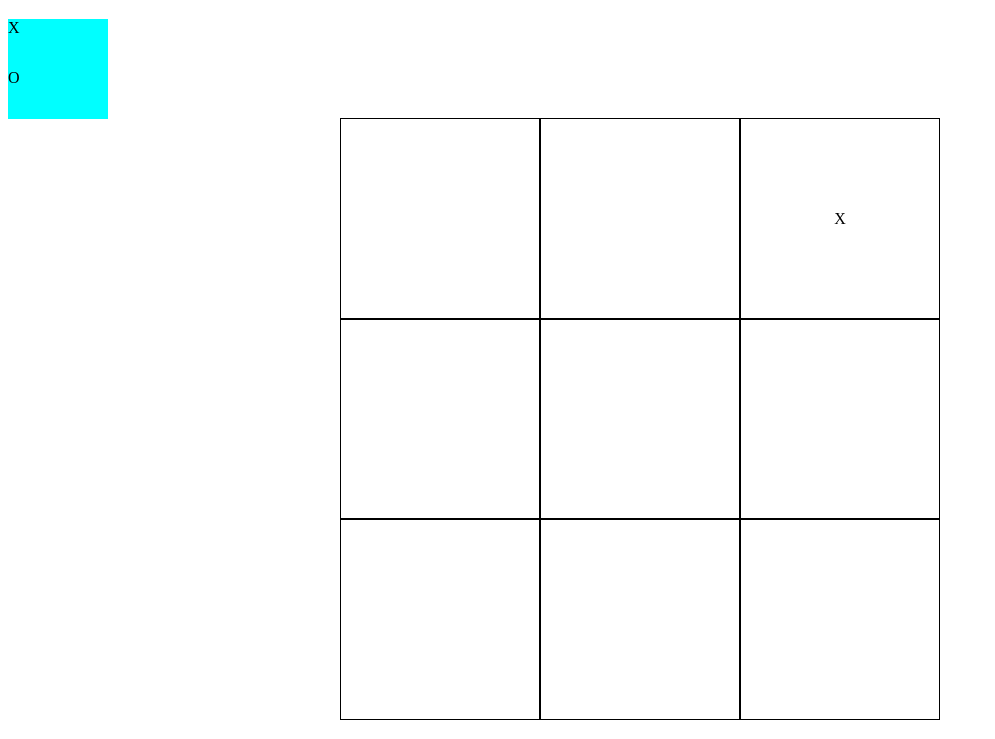
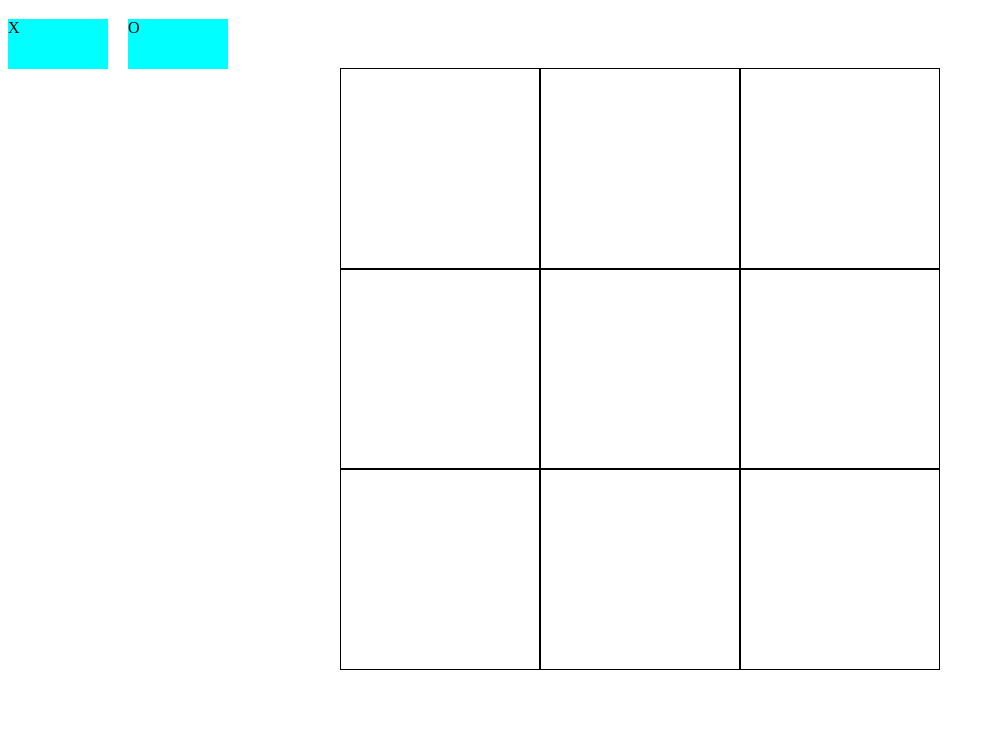
Before and after one commit to cookingnoob/tik-tak-toe, a plain HTML site: page index.html in a window 1280 px wide. Shown: the part 61-800 px from the top of the page, without its empty margins (0-995 px from the left). Drawn offline with Linux system fonts and the light colour scheme.

Commit message:
the grid is created with dom elements inside the Gameboard module

```diff
--- a/index.html
+++ b/index.html
@@ -12,7 +12,7 @@
     <H1>Tik Tac  Toe</H1>
     <div class="playerSelection"></div>
 
-    <div class="board">
+    <!-- <div class="board">
         <div class="cell" id="one"></div>
         <div class="cell" id="two"></div>
         <div class="cell" id="three">X</div>
@@ -22,7 +22,7 @@
         <div class="cell" id="seven"></div>
         <div class="cell" id="eight"></div>
         <div class="cell" id="nine"></div>
-    </div>
+    </div> -->
     <script src="./script.js"></script>
 </body>
 </html>
--- a/script.js
+++ b/script.js
@@ -1,27 +1,39 @@
 //un objeto que tiene el tablero
 //Crear array para guardar el tablero, no tengo idea de que se refiere con esto
-// ¿¿sera crear los elementos con tecnicas de dom y guardarlos como objetos?
+//es crear una fabrica para la parrilla del tablero
+//va a tener un valor del numero de casilla, para definir las reglas de ganar/perder/empate
+//va a tener un valor que sera definido cuando el jugador haga click
+
 const Gameboard = (() => {
+    let gameboard = []
+    const board = createElementWithClass ('div', 'board');
+    const one = createElementWithClass ('div', 'cell');
+    const two = createElementWithClass ('div', 'cell');
+    const three = createElementWithClass ('div', 'cell');
+    const four = createElementWithClass ('div', 'cell');
+    const five = createElementWithClass ('div', 'cell');
+    const six = createElementWithClass ('div', 'cell');
+    const seven = createElementWithClass ('div', 'cell');
+    const eight = createElementWithClass ('div', 'cell');
+    const nine = createElementWithClass ('div', 'cell');
+    document.body.appendChild(board);
+    board.append(one, two, three, four, five, six, seven, eight, nine)
 
-    const board = document.querySelector('.board');
-    const cells = document.querySelectorAll('.cell');
-    const click = cells.forEach(cell => chooseCell(cell));
-
-    function chooseCell(cell){
-        cell.addEventListener('click', function(){
-            if(cell.textContent != ''){
-                return
-            }else {
-            cell.textContent = 'O'
-            }
-        })
-    }
+    function createElementWithClass(elementType, className){
+            let element = document.createElement(elementType);
+            element.classList.add(className);
+            gameboard.push(element);
+            return element;
+        }
 
     return{
-        click
+        // click
+
     }
 
 })();
+
+//va a tomar los valores de la casilla para las reglas del juego
 
 const displayController = (() => {
 })();
@@ -30,21 +42,25 @@ const displayController = (() => {
 //son dos botones
 //se elige picando uno
 const Player = (name) => {
-    const playerSelection = document.querySelector('.playerSelection');
+    //creates buttons
     const choosePlayer = document.createElement('div');
     choosePlayer.classList.add('playerBtn');
     choosePlayer.textContent = name;
+
+
+
+    const playerSelection = document.querySelector('.playerSelection');
     playerSelection.appendChild(choosePlayer);
 
 
-  const sayName = () => `my name is ${name}`
+    const sayName = () => `my name is ${name}`
+
 
   return{
     sayName
   }
 
 }
-
 const playerX = Player('X')
 playerX.sayName()
 
@@ -52,11 +68,19 @@ const playerO = Player('O')
 
 
 
-            // const playerX = createElementWithClass('div', 'playerX');
-    // const playerO = createElementWithClass('div', 'playerO')
 
-    // function createElementWithClass(elementType, className){
-    //     let element = document.createElement(elementType);
-    //     element.classList.add(className);
-    //     return element;
+
+
+        // const board = document.querySelector('.board');
+    // const cells = document.querySelectorAll('.cell');
+    // const click = cells.forEach(cell => chooseCell(cell));
+
+    // function chooseCell(cell){
+    //     cell.addEventListener('click', function(){
+    //         if(cell.textContent != ''){
+    //             return
+    //         }else {
+    //         cell.textContent = 'O'
+    //         }
+    //     })
     // }
--- a/style.css
+++ b/style.css
@@ -37,6 +37,11 @@
 .cell:hover{
     background-color: rgb(234, 234, 234);
 }
+.playerSelection{
+    display: grid;
+    grid-template-columns: repeat(2, 100px);
+    gap: 20px;
+}
 .playerBtn{
     height: 50px;
     width: 100px;
```
